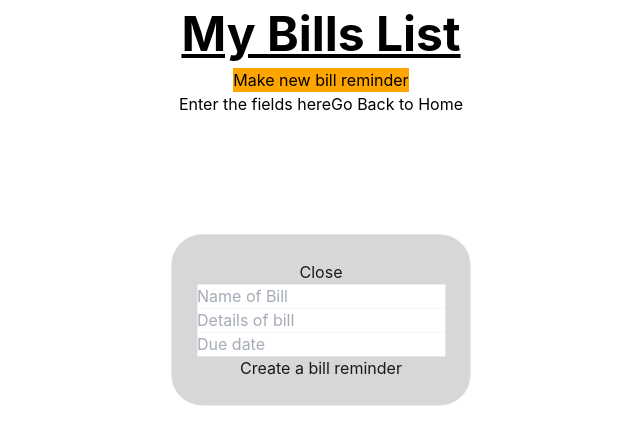
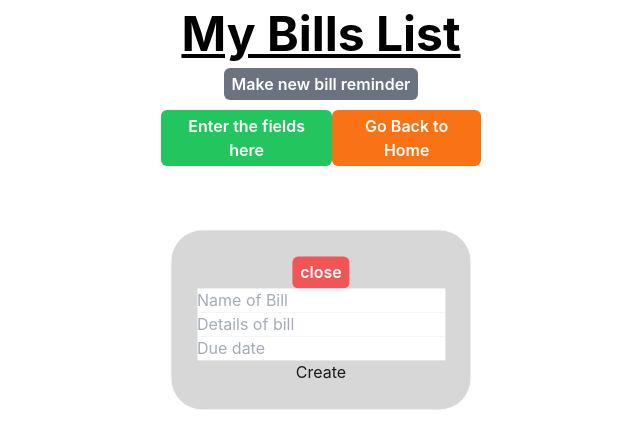
Before and after one commit to GuMarYae/Cap_bills_frontend, a React (Create React App) app: page /new in a window 1280 px wide. Both pictures are taken after a click on the button "Enter the fields here". Shown: the top 448 px of the page, without its empty margins (319-959 px from the left). Built offline with nearby package versions, Linux system fonts and the light colour scheme; no server answers.

Commit message:
details1

```diff
--- a/src/App.js
+++ b/src/App.js
@@ -21,7 +21,7 @@ const h1 = {
 };
 
 const button = {
-  backgroundColor: "orange",
+  // backgroundColor: "orange",
   display: "block",
   margin: "auto"
 }
@@ -119,14 +119,19 @@ const deleteBill = async (bill) => {
   // Returned JSX
   //////////////////////////
 
-  return (
+  return (<>
+<h1 className="text-5xl font-bold underline" style={h1}>My Bills List</h1>
+<Link to="/new">
+  <button className="bg-gray-500 px-2 py-1 rounded-md text-white font-semibold" style={button}>Make new bill reminder</button>
+</Link>
+
     <div className="App">
       {/* <h1 className="text-5xl font-bold underline">
       Hello world!
     </h1> */}
 
-<h1 className="text-5xl font-bold underline" style={h1}>My Bills List</h1>
-<Link to="/new"><button style={button}>Make new bill reminder</button></Link>
+
+
       <Routes>
         <Route path="/" element={<AllPosts posts={posts}/>}/>
         <Route path="/post/:id" element={<SinglePost
@@ -137,7 +142,7 @@ const deleteBill = async (bill) => {
         <Route path="/new" element={<Form
           initialBill={nullBill}
           handleSubmit={addBills}
-          buttonLabel="Create a bill reminder"
+          buttonLabel="Create"
         />} />
         <Route path="/edit" element={<Form
           initialBill={targetBill}
@@ -146,7 +151,7 @@ const deleteBill = async (bill) => {
         />} />
       </Routes>
     </div>
-  );
+  </>);
 }
 
 export default App;
--- a/src/components/Modal.js
+++ b/src/components/Modal.js
@@ -31,7 +31,7 @@ const Modal = ({ children, open, onClose }) => {
       {/* <div style={OVERLAY_STYLES}></div> */}
 
       <div class="closeButton" style={MODAL_STYLES}>
-        <button onClick={onClose}>Close</button>
+        <button className="bg-red-500 px-2 py-1 rounded-md text-white font-semibold" onClick={onClose}>close</button>
         {children}
       </div>
     </>
--- a/src/components/post.js
+++ b/src/components/post.js
@@ -13,6 +13,7 @@ const Post = ({ post }) => {
   };
 
   return (
+    <div className ="flex justify-center mt-10">
       <div style={div}>
         <Link to={`/post/${post.id}`}>
           <h1>{post.subject}</h1>
@@ -20,6 +21,7 @@ const Post = ({ post }) => {
         <h2>{post.details}</h2>
         <h2>{post.date}</h2>
       </div>
+    </div>
   );
 };
 
--- a/src/index.css
+++ b/src/index.css
@@ -15,3 +15,14 @@ code {
   font-family: source-code-pro, Menlo, Monaco, Consolas, 'Courier New',
     monospace;
 }
+
+.App{
+  display: block;
+  flex-wrap: wrap;
+  justify-content:space-around;
+  border-radius: 3em;
+  margin: 10px auto;
+  text-align: center;
+  width: 25%;
+  box-shadow: "0 0 10px rgba(0, 0, 0, 1)";
+}
--- a/src/pages/Form.js
+++ b/src/pages/Form.js
@@ -45,7 +45,7 @@ const Form = ({initialBill, handleSubmit, buttonLabel}) => {
   return (
   <>
    <div style={BUTTON_WRAPPER_STYLES}>
-        <button onClick={() => setIsOpen(true)}>Enter the fields here</button>
+        <button className="bg-green-500 px-2 py-1 rounded-md text-white font-semibold" onClick={() => setIsOpen(true)}>Enter the fields here</button>
         <Modal open={isOpen} onClose={() => setIsOpen(false)}>
           <br></br>
 
@@ -75,7 +75,7 @@ const Form = ({initialBill, handleSubmit, buttonLabel}) => {
   </form>
 </Modal>
 <Link to="/">
-          <button>Go Back to Home</button>
+          <button className="bg-orange-500 px-2 py-1 rounded-md text-white font-semibold">Go Back to Home</button>
         </Link>
   </div>
   </>)
--- a/src/pages/SinglePost.js
+++ b/src/pages/SinglePost.js
@@ -25,10 +25,10 @@ const SinglePost = ({posts, edit, deleteBill}) => {
         <h1>{post?.subject}</h1>
         <h2>{post?.details}</h2>
         <h6>{post?.date}</h6>
-        <button onClick={() => deleteBill(post)}>Delete</button><br></br>
-        <button onClick={() => edit(post)}>Edit</button><br></br>
+        <button className="bg-gray-500 px-2 py-1 rounded-md text-white font-semibold" onClick={() => edit(post)}>Edit</button><br></br>
+        <button className="bg-red-500 px-2 py-1 rounded-md text-white font-semibold" onClick={() => deleteBill(post)}>Delete</button>
         <Link to="/">
-            <button>Go Back</button>
+            <button className="bg-blue-500 px-2 py-1 rounded-md text-white font-semibold">Go Back</button>
         </Link>
     </div>
 }
```
Lines whose indentation alone changed are shown as unchanged.
